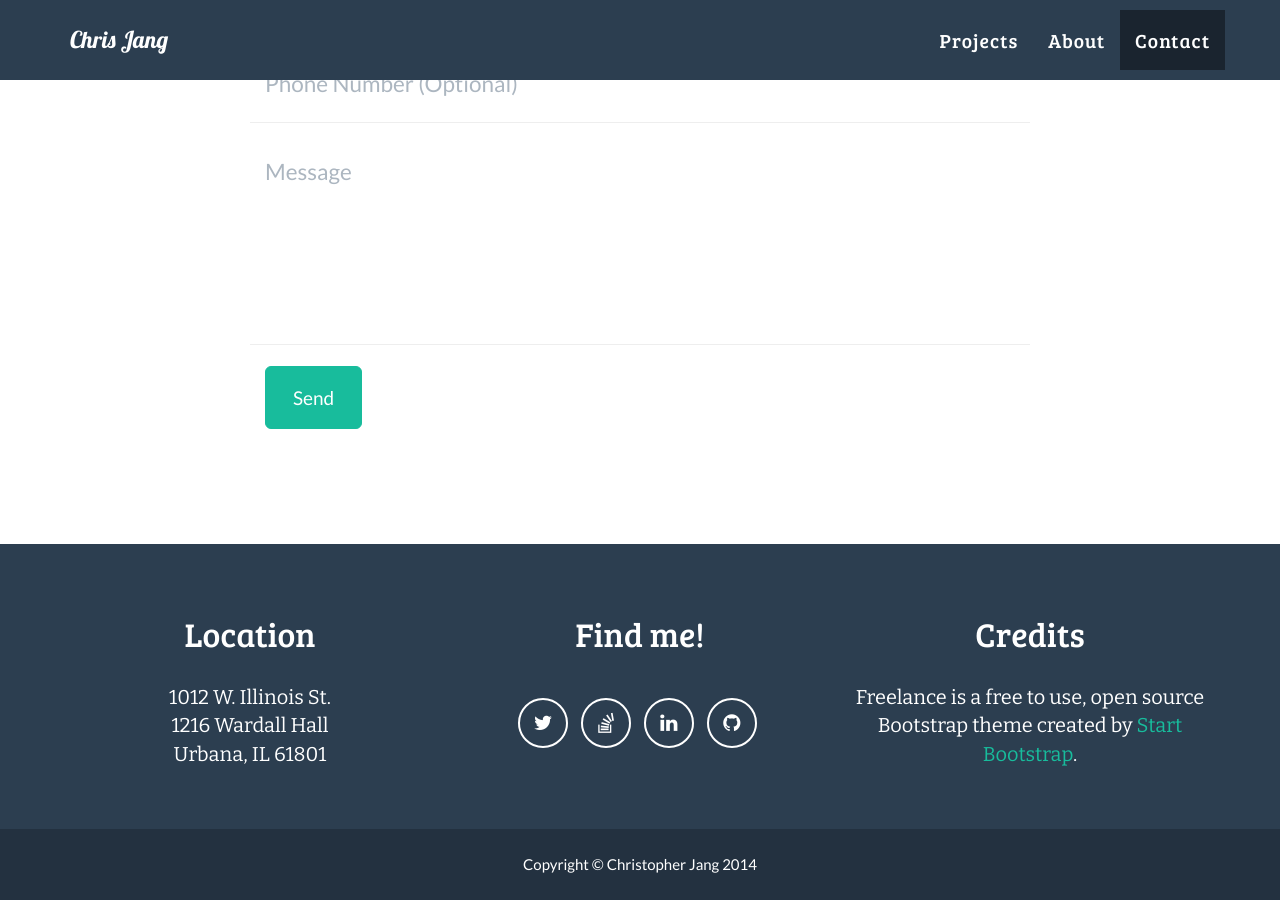
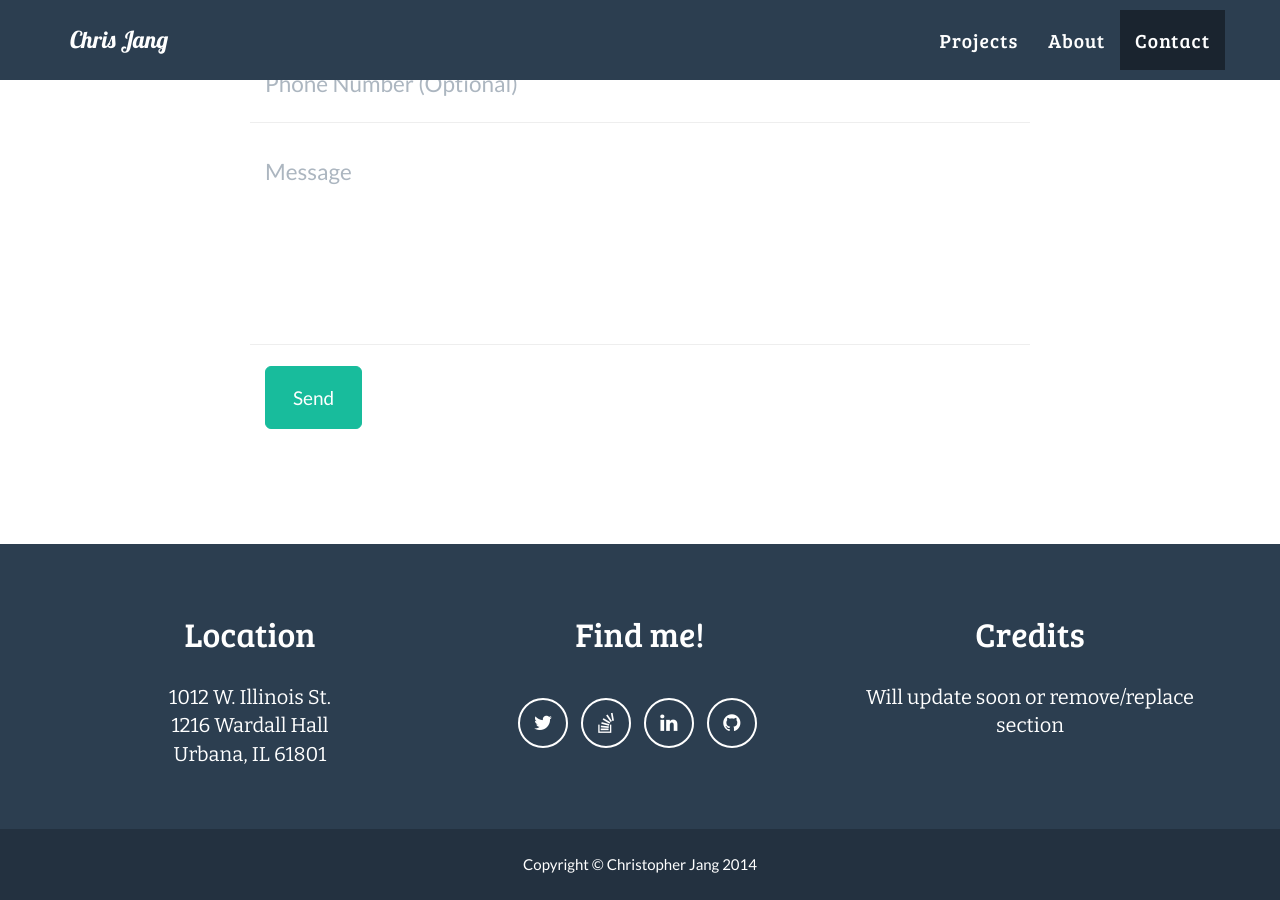
Before and after one commit to cjang5/cjang5.github.io, a Jekyll site: the page built from index.html, in a window 1280 px wide and 900 px high, scrolled down 1812 px. Built offline with Jekyll 4.4.1, drawn with Linux system fonts in a browser that asks for light colours.

Commit message:
Updated "Credit" section in footer. Will replace/update soon

```diff
--- a/_includes/footer.html
+++ b/_includes/footer.html
@@ -24,7 +24,7 @@
                     </div>
                     <div class="footer-col col-md-4">
                         <h3>Credits</h3>
-                        <p>Freelance is a free to use, open source Bootstrap theme created by <a href="http://startbootstrap.com">Start Bootstrap</a>.</p>
+                        <p>Will update soon or remove/replace section</p>
                     </div>
                 </div>
             </div>
```
